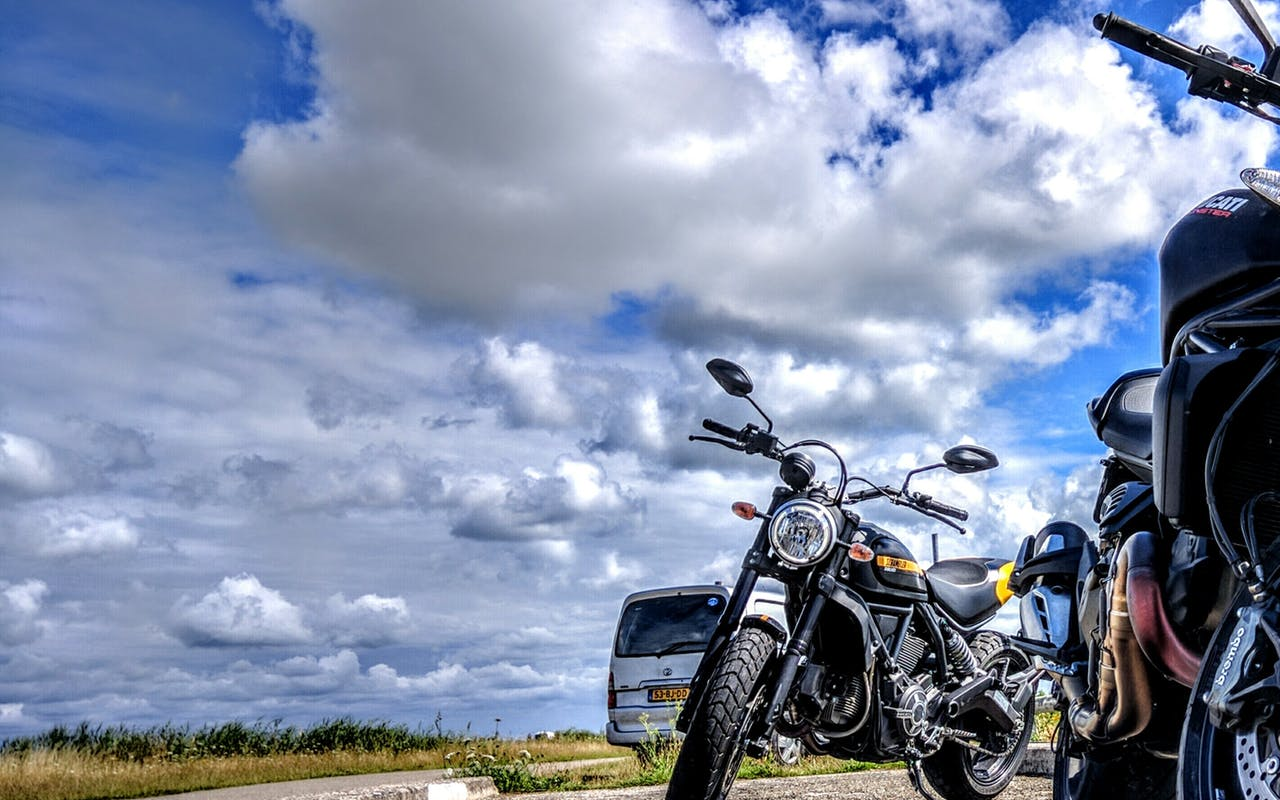
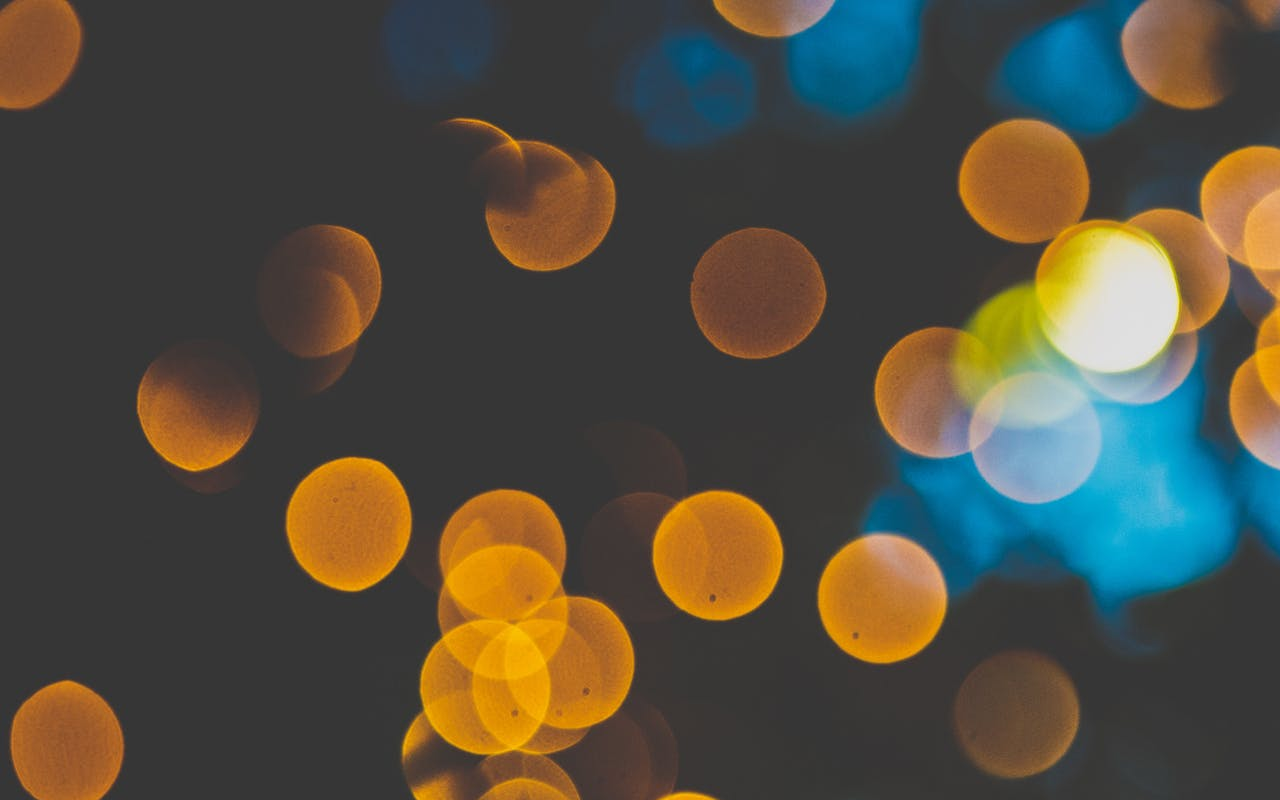
Before and after one commit to shashank51087/devopsIQ, a plain HTML site: page index.html in a window 1280 px wide. Drawn offline with Linux system fonts and the light colour scheme.

Commit message:
modified index html

```diff
--- a/index.html
+++ b/index.html
@@ -1,5 +1,5 @@
 <html>
-<title>CICD Pipeline</title>
-<body background="images/2.jpeg">
+<title>CI CD Pipeline</title>
+<body background="images/1.jpeg">
 </body>
 </html>
```
